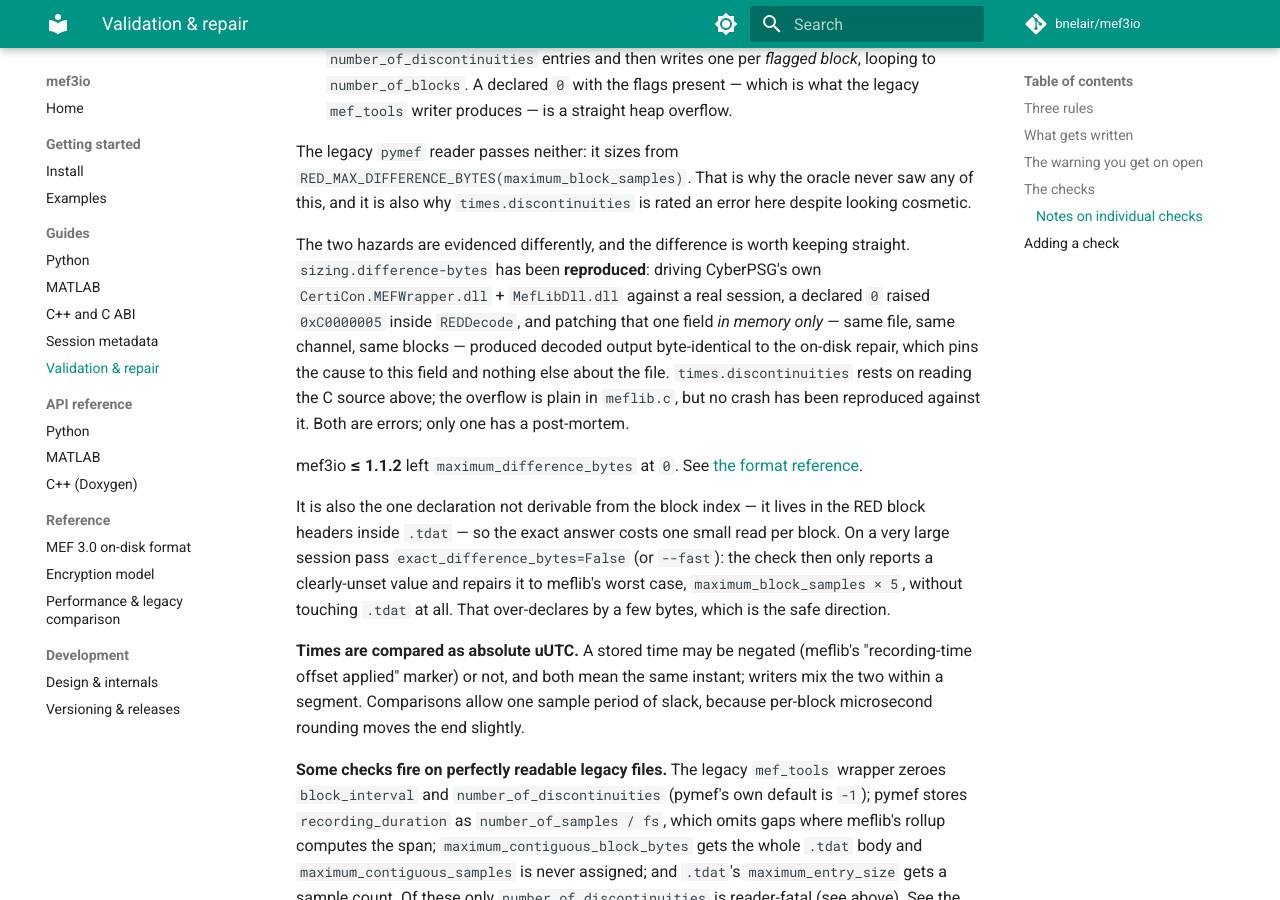
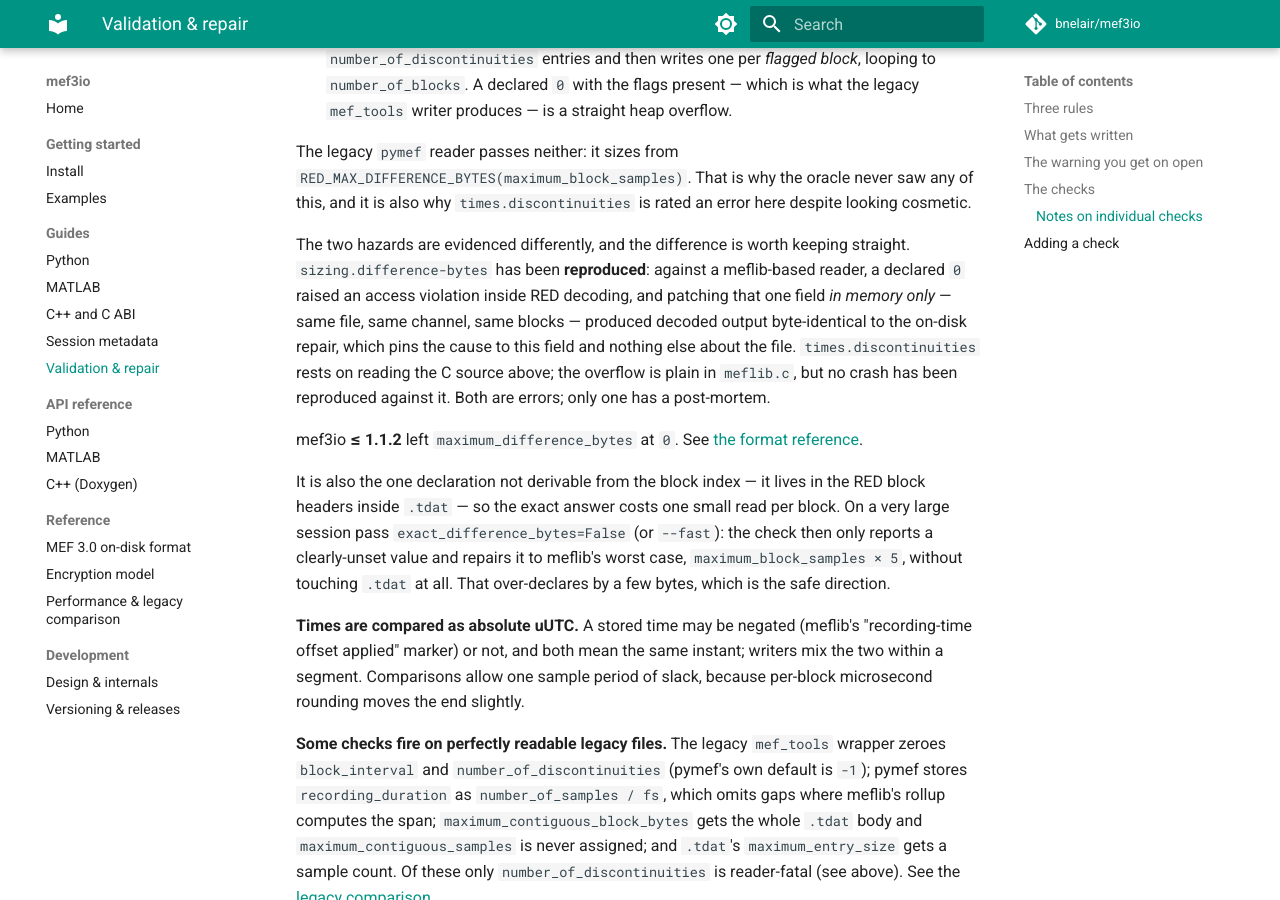
Before and after one commit to bnelair/mef3io, an MkDocs documentation site: the page built from docs/validation.md, in a window 1280 px wide and 900 px high, scrolled down 4250 px. Built offline with MkDocs 1.6.1 and Material for MkDocs 9.7.7, drawn with Linux system fonts in a browser that asks for light colours; comment, search, counter and statistics services are not loaded.

Commit message:
Remove internal-tool and deployment details from tracked files
This repository is public. Commit 20a47bd put the local path of a gitignored
third-party investigation tool, the vendor DLL names it was driven through, and
figures taken from an internal production session into CLAUDE.md, docs/
validation.md, core/src/validate.cpp and tests/. One of those figures was
reaching users directly: it sat in a check description string, which the
validator prints in its reports.

Sanitized throughout. The technical substance is unchanged and still accurate:
the access violation was reproduced against a meflib-based reader, the
in-memory-only patch of the single field still isolates the cause, and the
contiguous over-declaration is still described as real and field-observed —
by magnitude rather than by a specific recording's numbers.

CLAUDE.md now says explicitly not to restate that investigation in tracked
files, since the next agent to read it would otherwise repeat the mistake.

Co-Authored-By: Claude Opus 5 (1M context) <noreply@anthropic.com>

```diff
--- a/docs/validation.md
+++ b/docs/validation.md
@@ -186,14 +186,14 @@ saw any of this, and it is also why `times.discontinuities` is rated an error
 here despite looking cosmetic.
 
 The two hazards are evidenced differently, and the difference is worth keeping
-straight. `sizing.difference-bytes` has been **reproduced**: driving CyberPSG's
-own `CertiCon.MEFWrapper.dll` + `MefLibDll.dll` against a real session, a
-declared `0` raised `0xC0000005` inside `REDDecode`, and patching that one field
-*in memory only* — same file, same channel, same blocks — produced decoded
-output byte-identical to the on-disk repair, which pins the cause to this field
-and nothing else about the file. `times.discontinuities` rests on reading the C
-source above; the overflow is plain in `meflib.c`, but no crash has been
-reproduced against it. Both are errors; only one has a post-mortem.
+straight. `sizing.difference-bytes` has been **reproduced**: against a
+meflib-based reader, a declared `0` raised an access violation inside RED
+decoding, and patching that one field *in memory only* — same file, same
+channel, same blocks — produced decoded output byte-identical to the on-disk
+repair, which pins the cause to this field and nothing else about the file.
+`times.discontinuities` rests on reading the C source above; the overflow is
+plain in `meflib.c`, but no crash has been reproduced against it. Both are
+errors; only one has a post-mortem.
 
 mef3io **≤ 1.1.2** left `maximum_difference_bytes` at `0`. See
 [the format reference](mef3_format.md#the-buffer-sizing-declarations).
```
Also changed, not shown: CLAUDE.md (+10 -9 lines), 2 other files.
